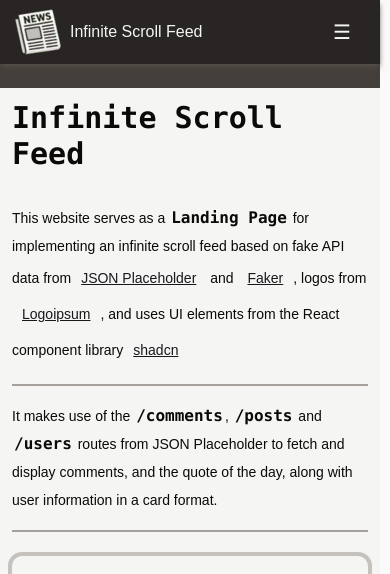
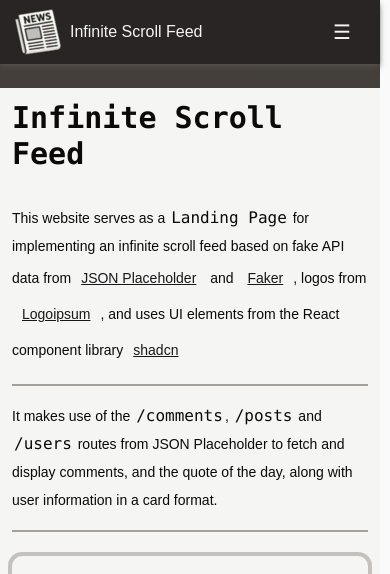
Before and after one commit to StackOverflowIsBetterThanAnyAI/infinite-scroll-feed-inaccessible, a React (Vite) app: page / in a window 390 px wide. Shown: the top 574 px of the page. Built offline with nearby package versions, Linux system fonts and the light colour scheme; no server answers.

Commit message:
replace semantic html with simple div and span elements

```diff
--- a/src/components/feed/Feed.tsx
+++ b/src/components/feed/Feed.tsx
@@ -62,7 +62,7 @@ const Feed = () => {
     useLoadMoreFeedItems(isLoading, loadMoreItems)
 
     return (
-        <main
+        <div
             className="w-full flex flex-col items-center gap-8 lg:gap-12 max-w-7xl bg-stone-300 text-stone-950 lg:rounded-lg mt-6 lg:mt-8 p-3 sm:p-4 lg:p-6
             drop-shadow-stone-900 drop-shadow-sm"
             ref={topTenPostsRef}
@@ -86,7 +86,7 @@ const Feed = () => {
                                                     </CardDescription>
                                                 </CardHeader>
                                                 <CardContent>
-                                                    <p>{item.body}</p>
+                                                    <div>{item.body}</div>
                                                 </CardContent>
                                                 <CardFooter>
                                                     <Badge variant="outline">
@@ -138,7 +138,7 @@ const Feed = () => {
                                     </CardDescription>
                                 </CardHeader>
                                 <CardContent>
-                                    <p>{item.body}</p>
+                                    <div>{item.body}</div>
                                 </CardContent>
                                 <CardFooter>
                                     <Badge variant="outline">
@@ -164,7 +164,7 @@ const Feed = () => {
                     Load more Posts
                 </button>
             </Button>
-        </main>
+        </div>
     )
 }
 
--- a/src/components/footer/Footer.tsx
+++ b/src/components/footer/Footer.tsx
@@ -12,7 +12,7 @@ const Footer = () => {
     }
 
     return (
-        <footer
+        <div
             className="flex flex-col gap-y-2 w-full max-w-5xl text-pretty text-center text-small text-zinc-100 pb-2 pt-6 px-4 mb-1 mt-auto"
             data-testid="footer"
         >
@@ -44,7 +44,7 @@ const Footer = () => {
                 </svg>
                 <span>GitHub Repository</span>
             </a>
-        </footer>
+        </div>
     )
 }
 
--- a/src/components/hero/Hero.tsx
+++ b/src/components/hero/Hero.tsx
@@ -16,17 +16,17 @@ const Hero = () => {
     }
 
     return (
-        <section className="w-full flex flex-col items-center gap-8 max-w-7xl bg-stone-100 text-stone-950 p-3 sm:p-4 lg:p-6 my-6 lg:my-8">
-            <h1 className="text-extremely-large font-mono font-semibold">
+        <div className="w-full flex flex-col items-center gap-8 max-w-7xl bg-stone-100 text-stone-950 p-3 sm:p-4 lg:p-6 my-6 lg:my-8">
+            <div className="text-extremely-large font-mono font-semibold">
                 Infinite Scroll Feed
-            </h1>
+            </div>
             <div className="flex justify-center gap-16 text-normal">
                 <div className="max-w-xl">
-                    <p className="pb-4 border-b-2 border-stone-400 leading-7 lg:leading-8">
+                    <div className="pb-4 border-b-2 border-stone-400 leading-7 lg:leading-8">
                         This website serves as a{' '}
-                        <strong className="font-mono px-0.5 text-large">
+                        <span className="font-mono px-0.5 text-large">
                             Landing Page
-                        </strong>{' '}
+                        </span>{' '}
                         for implementing an infinite scroll feed based on fake
                         API data from
                         <Button asChild variant="link">
@@ -80,25 +80,25 @@ const Hero = () => {
                                 shadcn
                             </a>
                         </Button>
-                    </p>
-                    <p className="py-4 border-b-2 border-stone-400 leading-7 lg:leading-8">
+                    </div>
+                    <div className="py-4 border-b-2 border-stone-400 leading-7 lg:leading-8">
                         It makes use of the{' '}
-                        <strong className="font-mono px-0.5 text-large">
+                        <span className="font-mono px-0.5 text-large">
                             /comments
-                        </strong>
+                        </span>
                         ,{' '}
-                        <strong className="font-mono px-0.5 text-large">
+                        <span className="font-mono px-0.5 text-large">
                             /posts
-                        </strong>{' '}
+                        </span>{' '}
                         and{' '}
-                        <strong className="font-mono px-0.5 text-large">
+                        <span className="font-mono px-0.5 text-large">
                             /users
-                        </strong>{' '}
+                        </span>{' '}
                         routes from JSON Placeholder to fetch and display
                         comments, and the quote of the day, along with user
                         information in a card format.
-                    </p>
-                    <p className="text-center p-4 mt-6 outline-4 outline-stone-400/60  rounded-lg">
+                    </div>
+                    <div className="text-center p-4 mt-6 outline-4 outline-stone-400/60  rounded-lg">
                         Check out the most active users of the past week right
                         now!
                         <Button
@@ -114,7 +114,7 @@ const Hero = () => {
                                 Most Active Users
                             </button>
                         </Button>
-                    </p>
+                    </div>
                 </div>
                 <div className="hidden min-[864px]:flex flex-col gap-2 self-center justify-center items-center p-4 h-fit bg-stone-400/60  outline-4 outline-stone-600 rounded-lg">
                     <img
@@ -125,7 +125,7 @@ const Hero = () => {
                     />
                 </div>
             </div>
-        </section>
+        </div>
     )
 }
 
--- a/src/components/navigation/Navigation.tsx
+++ b/src/components/navigation/Navigation.tsx
@@ -69,7 +69,7 @@ const Navigation = () => {
 
     return (
         <>
-            <nav
+            <div
                 className={`sticky top-0 z-50 w-full transition-opacity duration-1000 ease-in-out ${navOpacity}
                 bg-stone-800 text-zinc-100 shadow-md shadow-stone-600/80`}
                 data-testid="navigation"
@@ -117,9 +117,9 @@ const Navigation = () => {
                         </Button>
                     )}
                 </div>
-            </nav>
+            </div>
             {SCREEN_WIDTH !== 'DESKTOP' && menuExpanded && (
-                <nav
+                <div
                     className={`sticky top-16 z-50 w-full transition-opacity duration-1000 ease-in-out ${navOpacity}
                         bg-stone-800 text-zinc-100 shadow-md shadow-stone-600/80
                         flex flex-wrap justify-center py-2 px-4 border-t-2 border-stone-600`}
@@ -157,7 +157,7 @@ const Navigation = () => {
                         label="Top 10 Posts"
                         variant="secondary"
                     />
-                </nav>
+                </div>
             )}
         </>
     )
--- a/src/components/partners/Partners.tsx
+++ b/src/components/partners/Partners.tsx
@@ -48,7 +48,7 @@ const Partners = () => {
     ]
 
     return (
-        <section
+        <div
             className="w-full max-w-7xl bg-stone-100 text-stone-950 my-6 lg:my-8 overflow-hidden"
             ref={partnersRef}
         >
@@ -73,7 +73,7 @@ const Partners = () => {
                     )
                 })}
             </div>
-        </section>
+        </div>
     )
 }
 
--- a/src/components/quote/Quote.tsx
+++ b/src/components/quote/Quote.tsx
@@ -38,13 +38,16 @@ const Quote = () => {
     useLoadQuote(loadQuote, setContentLoaded, setQuote)
 
     return (
-        <section className="w-full max-w-7xl" ref={quoteRef}>
-            <blockquote className="flex flex-col gap-2 sm:gap-4 text-center text-pretty bg-stone-100 text-stone-950 p-4 sm:p-8 lg:p-10 lg:px-12 my-6 lg:my-8">
+        <div className="w-full max-w-7xl" ref={quoteRef}>
+            <div className="flex flex-col gap-2 sm:gap-4 text-center text-pretty bg-stone-100 text-stone-950 p-4 sm:p-8 lg:p-10 lg:px-12 my-6 lg:my-8">
                 <SectionHeader>Quote of the Day</SectionHeader>
                 {quote ? (
                     <div className="flex flex-col text-normal">
                         <i>&quot;{quote.body}&quot;</i>
-                        <p className="self-end px-4 py-1"> - unknown author</p>
+                        <div className="self-end px-4 py-1">
+                            {' '}
+                            - unknown author
+                        </div>
                     </div>
                 ) : (
                     <div className="flex flex-col gap-4 lg:mt-1">
@@ -53,8 +56,8 @@ const Quote = () => {
                         <Skeleton className="self-end h-[18px] w-32 rounded-full" />
                     </div>
                 )}
-            </blockquote>
-        </section>
+            </div>
+        </div>
     )
 }
 
--- a/src/context/ContextQuote.ts
+++ b/src/context/ContextQuote.ts
@@ -2,5 +2,5 @@ import type { RefObject } from 'react'
 import { createContext } from 'react'
 
 export const ContextQuote = createContext<
-    RefObject<HTMLQuoteElement | null> | undefined
+    RefObject<HTMLDivElement | null> | undefined
 >(undefined)
```
Also changed, not shown: src/components/users/Users.tsx (+6 -6 lines), 1 other file (tests, documents, lock files or other folders).
